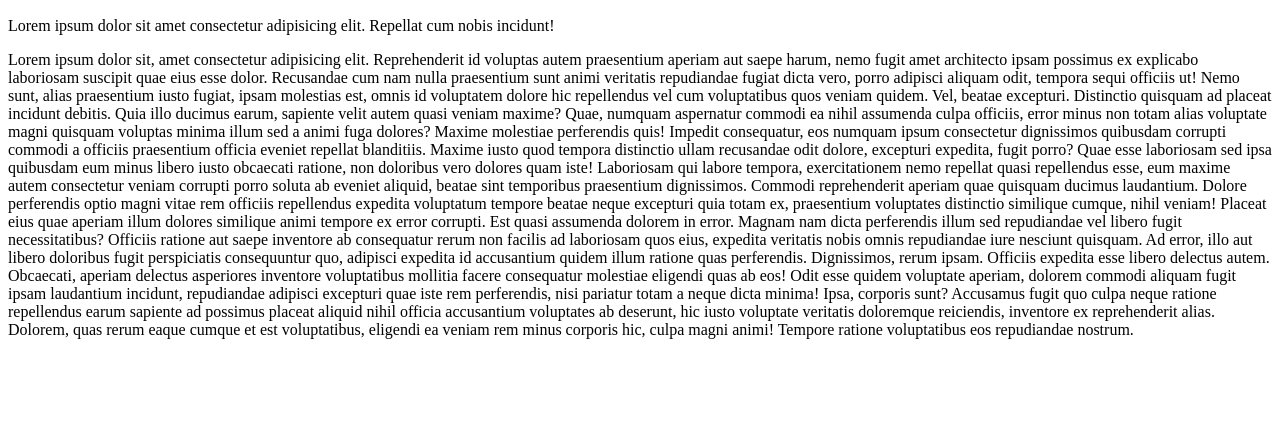
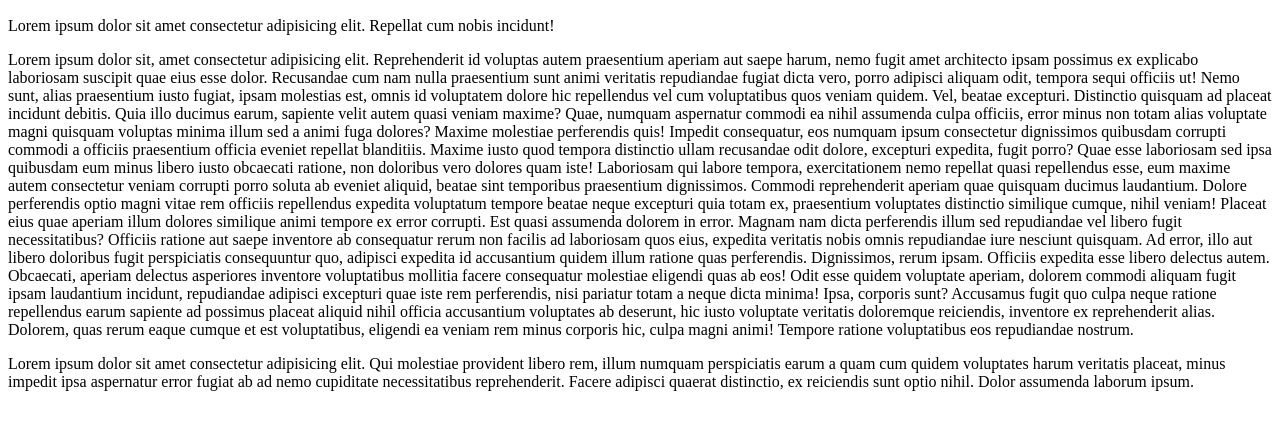
Before and after one commit to CyrilDev29/github-test, a plain HTML site: page index.html in a window 1280 px wide. Shown: the part 110-540 px from the top of the page. Drawn offline with Linux system fonts and the light colour scheme.

Commit message:
nouveau paragraphe

```diff
--- a/index.html
+++ b/index.html
@@ -41,6 +41,11 @@
     eligendi ea veniam rem minus corporis hic, culpa magni animi! Tempore ratione voluptatibus eos repudiandae nostrum.
 </p>
 
+<p>Lorem ipsum dolor sit amet consectetur adipisicing elit. Qui molestiae provident libero rem, illum numquam
+    perspiciatis earum a quam cum quidem voluptates harum veritatis placeat, minus impedit ipsa aspernatur error fugiat
+    ab ad nemo cupiditate necessitatibus reprehenderit. Facere adipisci quaerat distinctio, ex reiciendis sunt optio
+    nihil. Dolor assumenda laborum ipsum.</p>
+
 <body>
 
 </body>
```
